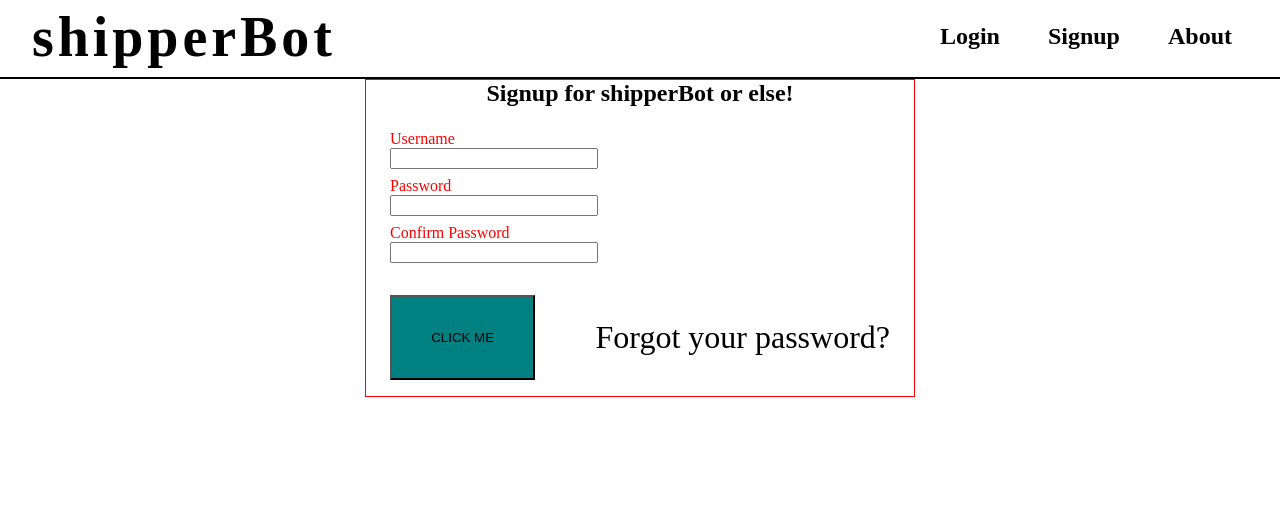
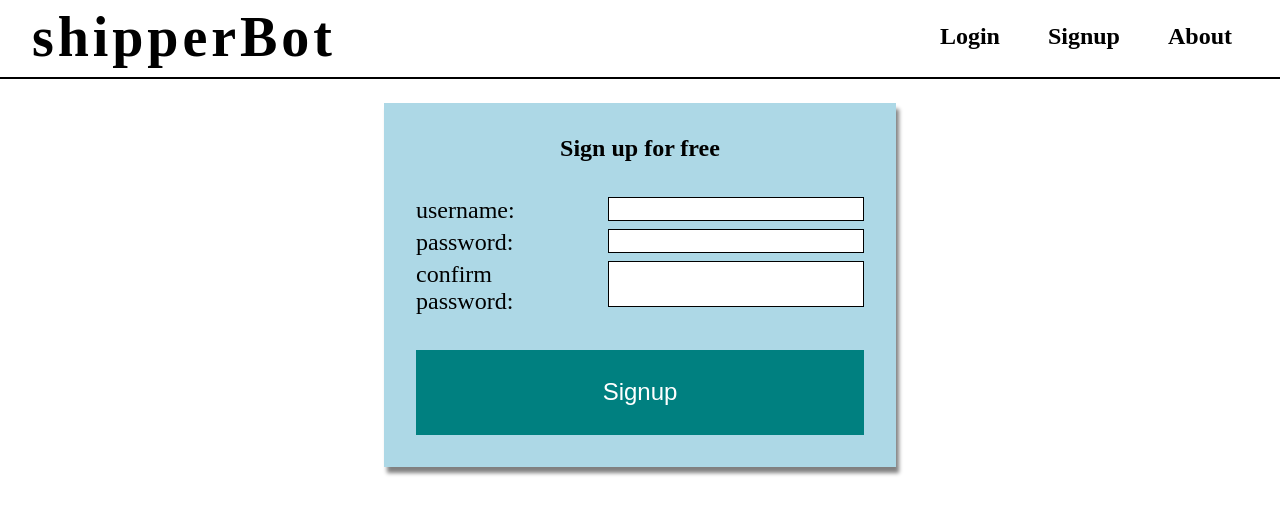
Before and after one commit to austin-bagwell/shipperbot-frontend, a React (Create React App) app: page /signup in a window 1280 px wide. Shown: the top 514 px of the page. Built offline with nearby package versions, Linux system fonts and the light colour scheme.

Commit message:
style signup page

```diff
--- a/src/App.js
+++ b/src/App.js
@@ -2,7 +2,6 @@ import { BrowserRouter as Router, Route, Routes } from "react-router-dom";
 import { Navbar } from "./components/Navbar";
 import Landing from "./pages/Landing.js";
 import Login from "./pages/Login.js";
-import About from "./pages/About.js";
 import Signup from "./pages/Signup";
 
 function App() {
@@ -14,7 +13,6 @@ function App() {
           <Route path="/" element={<Landing />}></Route>
           <Route path="login" element={<Login />}></Route>
           <Route path="signup" element={<Signup />}></Route>
-          <Route path="about" element={<About />}></Route>
         </Routes>
       </div>
     </Router>
--- a/src/components/Navbar.js
+++ b/src/components/Navbar.js
@@ -58,7 +58,7 @@ function Navbar() {
           <StyledLink to="/signup">Signup</StyledLink>
         </Crumb>
         <Crumb>
-          <StyledLink to="/about">About</StyledLink>
+          <StyledLink to="/">About</StyledLink>
         </Crumb>
       </LinkWrapper>
     </Nav>
--- a/src/pages/About.js
+++ /dev/null
@@ -1,8 +0,0 @@
-export default function About() {
-  return (
-    <main>
-      <h1>About shipperBot</h1>
-      <p>here's some bullshit about the app</p>
-    </main>
-  );
-}
--- a/src/pages/Login.js
+++ b/src/pages/Login.js
@@ -3,7 +3,7 @@ import styled from "styled-components";
 const FormWrapper = styled.div`
   background-color: lightblue;
   box-shadow: 3px 6px 4px grey;
-  max-width: 30vw;
+  max-width: 35vw;
   min-height: 300px;
   padding: 2rem;
   margin: auto;
@@ -42,17 +42,26 @@ const Button = styled.button`
 
 const Link = styled.a`
   text-decoration: none;
-  font-size: 2em;
+  text-align: center;
+  font-size: 1.5em;
 `;
 
 const Wrapper = styled.div`
   display: flex;
+  flex-direction: column;
   justify-content: space-between;
-  align-items: center;
 
   button:hover {
     color: black;
     background-color: #e75480;
+  }
+
+  a:hover {
+    color: darkorange;
+  }
+
+  a:active {
+    color: #e75480;
   }
 `;
 
@@ -72,18 +81,24 @@ export default function Login() {
       <FormWrapper>
         <h2 style={{ textAlign: "center" }}>Login, you scurrilous curr!</h2>
         <Form>
-          <div className="text-input-wrapper" style={{ display: "flexbox" }}>
+          <div
+            className="text-input-wrapper"
+            style={{ display: "flex", justifyContent: "space-around" }}
+          >
             <Label htmlFor="username">username:</Label>
             <Input name="username" type="text"></Input>
           </div>
-          <div className="text-input-wrapper" style={{ display: "flexbox" }}>
+          <div
+            className="text-input-wrapper"
+            style={{ display: "flex", justifyContent: "space-around" }}
+          >
             <Label htmlFor="password">password:</Label>
-            <Input name="passowrd" type="password"></Input>
+            <Input name="password" type="password"></Input>
           </div>
         </Form>
         <Wrapper>
           <Button onClick={submit}>Login</Button>
-          <Link a="#">Forgot your password?</Link>
+          <Link href="#">Forget your password?</Link>
         </Wrapper>
       </FormWrapper>
     </MainContentWrapper>
--- a/src/pages/Signup.js
+++ b/src/pages/Signup.js
@@ -1,10 +1,11 @@
 import styled from "styled-components";
 
 const FormWrapper = styled.div`
-  border: 1px solid red;
-  max-width: 500px;
+  background-color: lightblue;
+  box-shadow: 3px 6px 4px grey;
+  max-width: 35vw;
   min-height: 300px;
-  padding: 0 1.5rem 1rem 1.5rem;
+  padding: 2rem;
   margin: auto;
   display: flex;
   flex-direction: column;
@@ -17,56 +18,89 @@ const Form = styled.form`
 `;
 
 const Label = styled.label`
-  color: red;
+  font-size: 1.5rem;
   max-width: 200px;
+  margin-right: 1.5rem;
 `;
 
 const Input = styled.input`
   color: blue;
-  max-width: 200px;
+  min-width: 250px;
   margin-bottom: 0.5rem;
+  border: 0.2px solid black;
+  min-height: 1.5em;
 `;
 
 const Button = styled.button`
   min-height: 85px;
+  color: white;
+  font-size: 1.5rem;
   background-color: teal;
+  border: 0.5px;
   flex: 0.5 0 85px;
-`;
-
-const Link = styled.a`
-  text-decoration: none;
-  font-size: 2em;
 `;
 
 const Wrapper = styled.div`
   display: flex;
+  flex-direction: column;
   justify-content: space-between;
-  align-items: center;
+
+  button:hover {
+    color: black;
+    background-color: #e75480;
+  }
+
+  a:hover {
+    color: darkorange;
+  }
+
+  a:active {
+    color: #e75480;
+  }
+`;
+
+const MainContentWrapper = styled.main`
+  margin: auto;
+  padding-top: 1.5rem;
 `;
 
 export default function Signup() {
   const submit = (e) => {
     e.preventDefault();
-    console.log(`clicked submit button`);
+    console.log(`clicked signup button`);
   };
 
   return (
+    <MainContentWrapper>
       <FormWrapper>
-      <h2 style={{ marginBottom: 0, textAlign: "center" }}>
-        Signup for shipperBot or else!
-      </h2>
+        <h2 style={{ textAlign: "center" }}>Sign up for free</h2>
         <Form>
-        <Label>Username</Label>
-        <Input type="text"></Input>
-        <Label>Password</Label>
-        <Input type="password"></Input>
-        <Label>Confirm Password</Label>
-        <Input type="password"></Input>
+          <div
+            className="text-input-wrapper"
+            style={{ display: "flex", justifyContent: "space-between" }}
+          >
+            <Label htmlFor="username">username:</Label>
+            <Input name="username" type="text"></Input>
+          </div>
+          <div
+            className="text-input-wrapper"
+            style={{ display: "flex", justifyContent: "space-between" }}
+          >
+            <Label htmlFor="password">password:</Label>
+            <Input name="password" type="password"></Input>
+          </div>
+          <div
+            className="text-input-wrapper"
+            style={{ display: "flex", justifyContent: "space-between" }}
+          >
+            <Label htmlFor="password">confirm password:</Label>
+            <Input name="confirm-password" type="password"></Input>
+          </div>
         </Form>
         <Wrapper>
-        <Button onClick={submit}>CLICK ME</Button>
-        <Link a="#">Forgot your password?</Link>
+          <Button onClick={submit}>Signup</Button>
         </Wrapper>
       </FormWrapper>
+    </MainContentWrapper>
   );
 }
```
Lines whose indentation alone changed are shown as unchanged.
